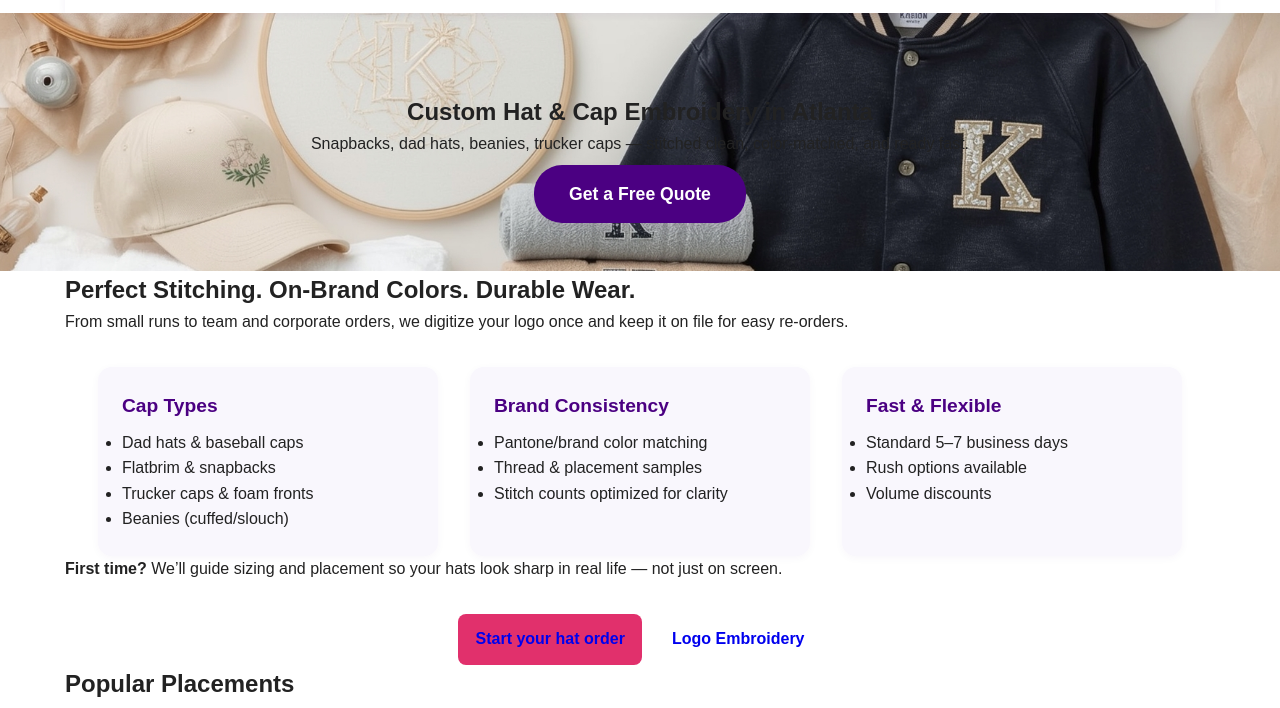
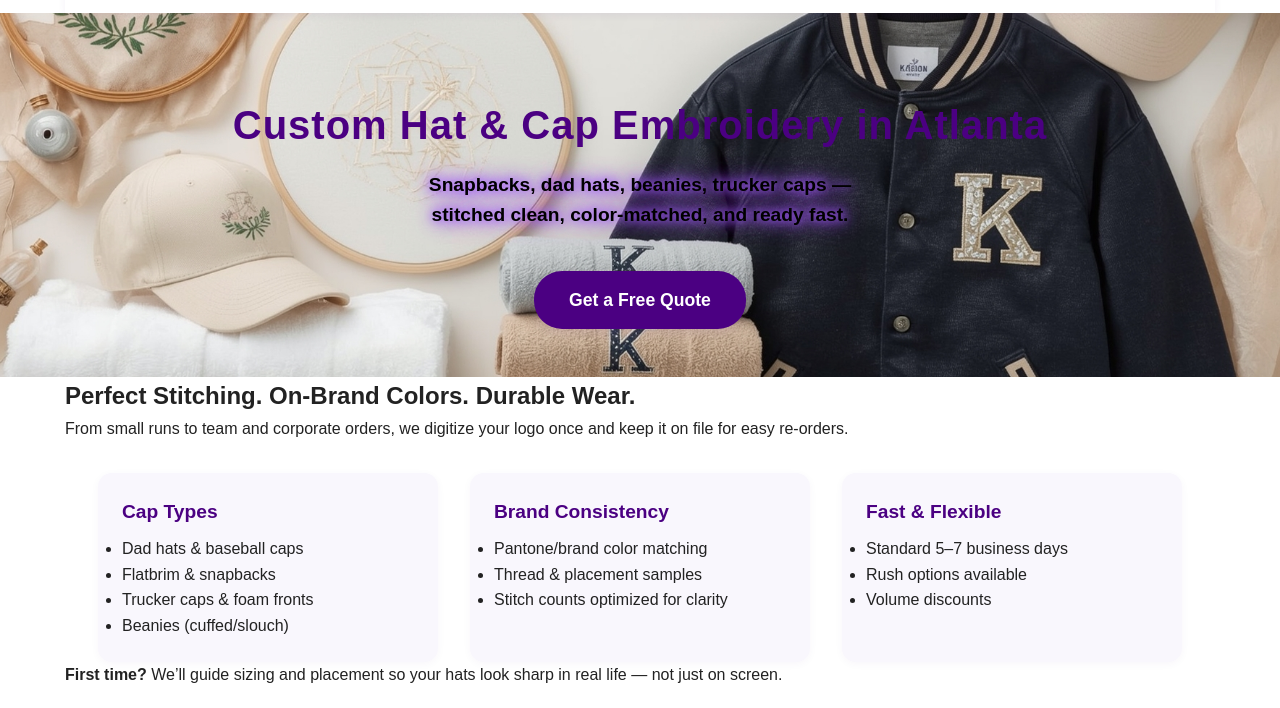
Before and after one commit to ceddto100/kloosethreads3, a plain HTML site: page embroidery-hats-atlanta/index.html in a window 1280 px wide. Shown: the part 60-768 px from the top of the page. Drawn offline with Linux system fonts and the light colour scheme.

Commit message:
Update index.html

```diff
--- a/embroidery-hats-atlanta/index.html
+++ b/embroidery-hats-atlanta/index.html
@@ -25,8 +25,17 @@
 
 <main>
 <section class="hero slim">
-  <h1>Custom Hat & Cap Embroidery in Atlanta</h1>
+  <h1 class="hero-title">Custom Hat & Cap Embroidery in Atlanta</h1>
+    <div class="hero-desc" style="
+  color: #000;
+  font-weight: bold;
+  text-shadow:
+    0 0 8px #a259ff,
+    0 0 16px #a259ff,
+    0 0 24px #a259ff;
+">
   <p>Snapbacks, dad hats, beanies, trucker caps — stitched clean, color-matched, and ready fast.</p>
+    </div>
   <a class="hero-cta" href="/#contact">Get a Free Quote</a>
 </section>
 
```
